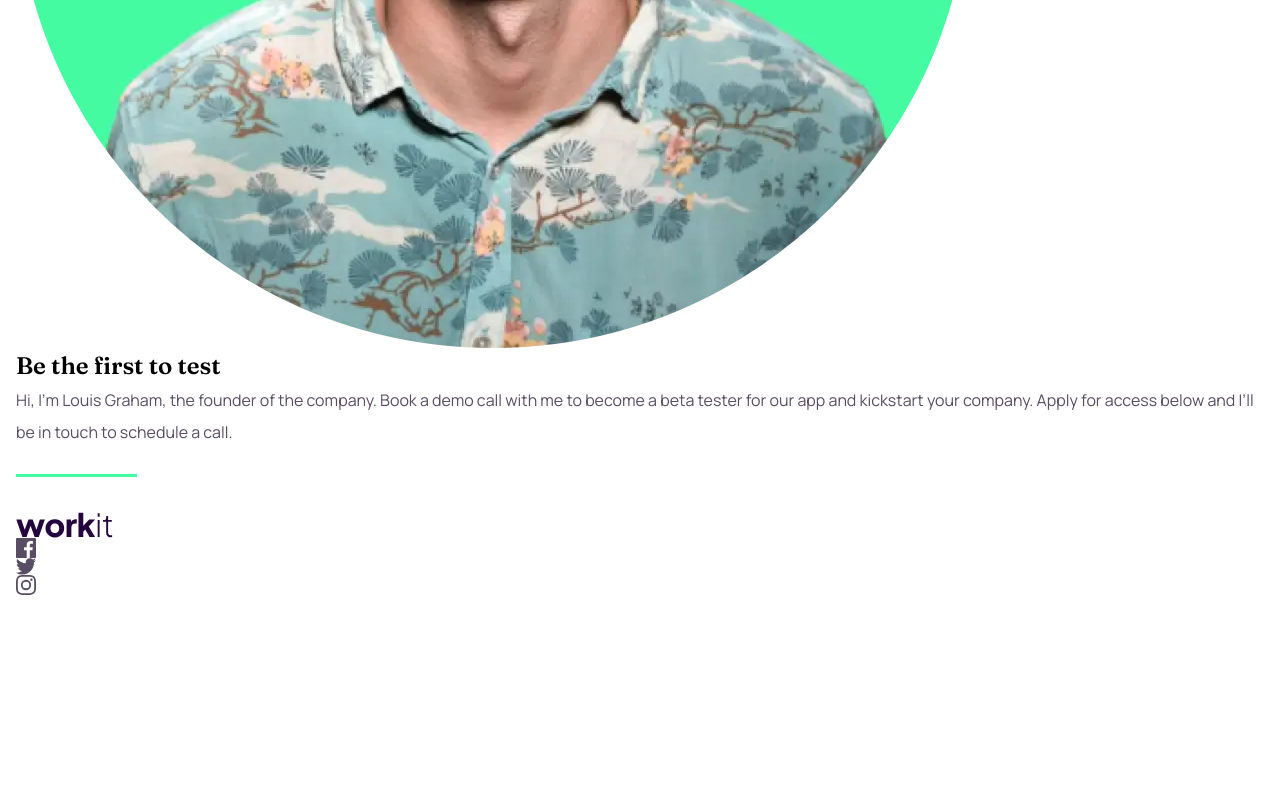
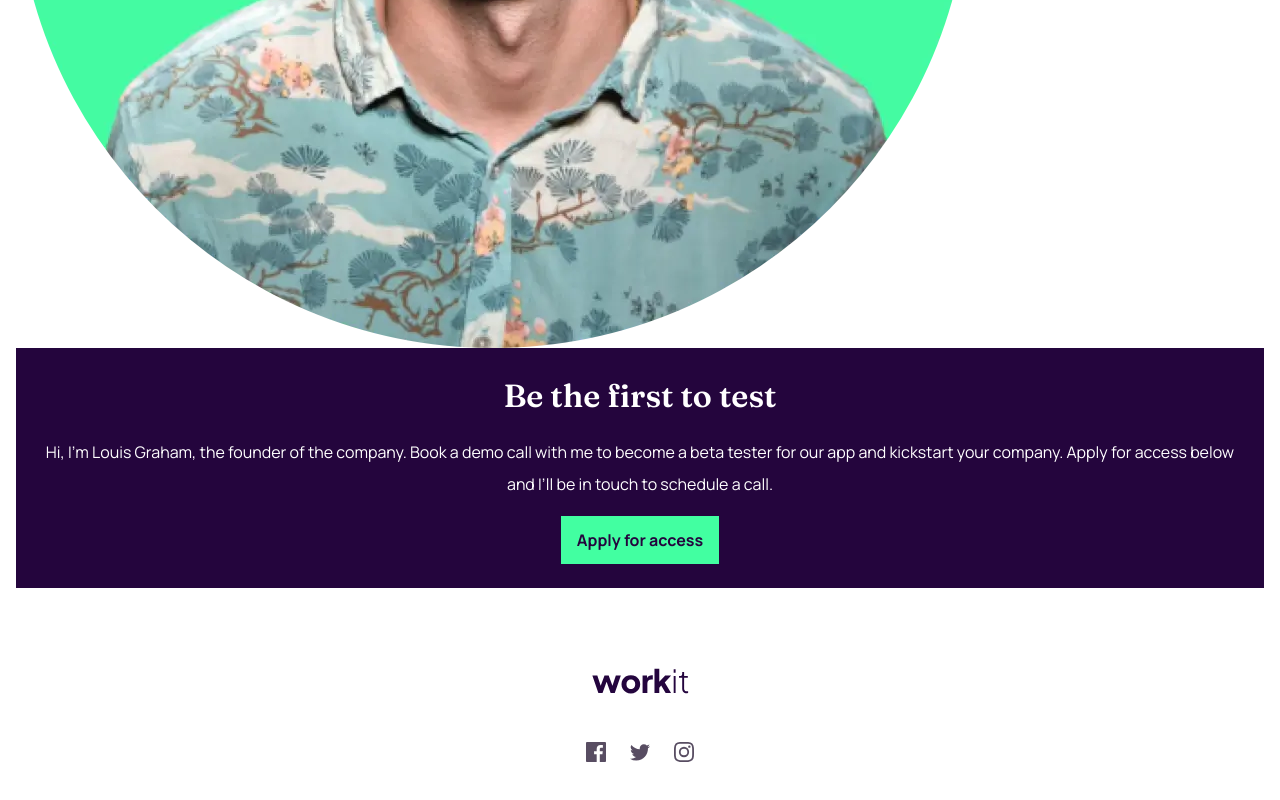
Before and after one commit to fullsnackdevj/workit-landing-page, a plain HTML site: page index.html in a window 1280 px wide. Shown: the part 1864-2664 px from the top of the page. Before the commit the page ends 2475 px from the top, so only its background shows below. Drawn offline with Linux system fonts and the light colour scheme.

Commit message:
added footer styles

```diff
--- a/index.html
+++ b/index.html
@@ -102,7 +102,7 @@
               call.
             </p>
 
-            <a href="#">Apply for access</a>
+            <a class="btn">Apply for access</a>
           </div>
         </section>
 
--- a/style.css
+++ b/style.css
@@ -1,15 +1,13 @@
 /* custom variables */
 
-:root{
-
-
+:root {
   /* colors */
 
   /* ##primary */
 
-    --clr-pr-darkBlue:hsl(273, 85%, 13%);
-    --clr-pr-lightGreen:hsl(150, 100%, 63%);
-    --clr-pr-darkGray:#584D62;
+  --clr-pr-darkBlue: hsl(273, 85%, 13%);
+  --clr-pr-lightGreen: hsl(150, 100%, 63%);
+  --clr-pr-darkGray: #584d62;
 
   /* neutrals */
 
@@ -20,16 +18,16 @@
 
   /* #heading */
 
-   --ff-fraunces: 'Fraunces', serif;
+  --ff-fraunces: "Fraunces", serif;
 
   /* body */
 
-   --ff-manrope: 'Manrope', sans-serif;
+  --ff-manrope: "Manrope", sans-serif;
 
   /* font sizes */
 
   --fs-reg: 18px;
-    --fs-sm: 32px
+  --fs-sm: 32px;
   --fs-md: 56px;
   --fs-lg: 80px;
   --fs-xl: 144px;
@@ -38,10 +36,7 @@
 
   --fw-reg: 400;
   --fw-semiBold: 600;
-
-
 }
-
 
 /* css reset */
 
@@ -108,12 +103,11 @@ h6 {
   isolation: isolate;
 }
 
-
-
-
 /* general styles */
 
-h1, h2, span{
+h1,
+h2,
+span {
   font-family: var(--ff-fraunces);
   font-weight: var(--fw-semiBold);
 }
@@ -122,31 +116,34 @@ h1, h2, span{
 
 h1 {
   font-size: clamp(50px, 5vw + 2rem, 144px);
-    line-height: clamp(60px, 8vw, 80px); /* Adjust the preferred scaling value as needed */
-
+  line-height: clamp(
+    60px,
+    8vw,
+    80px
+  ); /* Adjust the preferred scaling value as needed */
 }
 
-
-
-p, a{
+p,
+a {
   font-family: var(--ff-manrope);
   line-height: 2;
   color: var(--clr-pr-darkGray);
 }
 
-
-main, section, footer{
+main,
+section,
+footer {
   padding: 1rem;
 }
 
-h1>span{
+h1 > span {
   color: var(--clr-nt-white);
   text-decoration: none; /* Remove default underline */
   position: relative; /* Required for absolute positioning */
 }
 
-h1>span::after{
-    content: ''; /* Create a pseudo-element for the underline */
+h1 > span::after {
+  content: ""; /* Create a pseudo-element for the underline */
   position: absolute;
   left: 0;
   bottom: 0;
@@ -156,7 +153,6 @@ h1>span::after{
   display: block;
 }
 
-
 a {
   color: var(--clr-nt-white);
   text-decoration: none; /* Remove default underline */
@@ -164,7 +160,7 @@ a {
 }
 
 a::after {
-    content: ''; /* Create a pseudo-element for the underline */
+  content: ""; /* Create a pseudo-element for the underline */
   position: absolute;
   left: 0;
   bottom: 0;
@@ -183,8 +179,7 @@ a {
   padding-bottom: 2px; /* Add padding to create space between text and underline */
 }
 
-
- .btn{
+.btn {
   background-color: var(--clr-pr-lightGreen);
   color: var(--clr-pr-darkBlue);
   padding: 8px 16px;
@@ -193,7 +188,6 @@ a {
   font-family: var(--ff-manrope);
   font-weight: bolder;
 }
-
 
 header {
   background-color: var(--clr-pr-darkBlue);
@@ -221,13 +215,13 @@ header::after {
   z-index: -1;
 }
 
-.top-header{
+.top-header {
   display: flex;
   justify-content: space-between;
   align-items: center;
 }
 
-.hero-section{
+.hero-section {
   display: flex;
   flex-direction: column;
   align-items: center;
@@ -235,12 +229,12 @@ header::after {
   gap: 40px;
 }
 
-.features{
+.features {
   display: flex;
   flex-direction: column;
   gap: 3rem;
 }
-.feature-items{
+.feature-items {
   display: flex;
   flex-direction: column;
   justify-content: center;
@@ -249,7 +243,7 @@ header::after {
   text-align: center;
 }
 
-.feature-items>span{
+.feature-items > span {
   display: flex;
   border: 1px solid var(--clr-pr-darkBlue);
   align-items: center;
@@ -257,3 +251,39 @@ header::after {
   padding: 1rem 1.5rem;
   border-radius: 50%;
 }
+
+.details {
+  display: flex;
+  flex-direction: column;
+  gap: 1rem;
+  align-items: center;
+  text-align: center;
+  background-color: var(--clr-pr-darkBlue);
+  padding: 1.5rem;
+  color: var(--clr-nt-white);
+}
+
+.details h2 {
+  color: var(--clr-nt-white);
+  font-size: var(--fs-sm);
+}
+
+.details p {
+  color: var(--clr-nt-white);
+}
+
+footer {
+  margin: 3rem 0;
+  display: flex;
+  flex-direction: column;
+  justify-content: center;
+  align-items: center;
+  gap: 3rem;
+
+  & .social-media-icons {
+    display: flex;
+    justify-content: center;
+    align-items: center;
+    gap: 1.5rem;
+  }
+}
```
Lines whose indentation alone changed are shown as unchanged.
